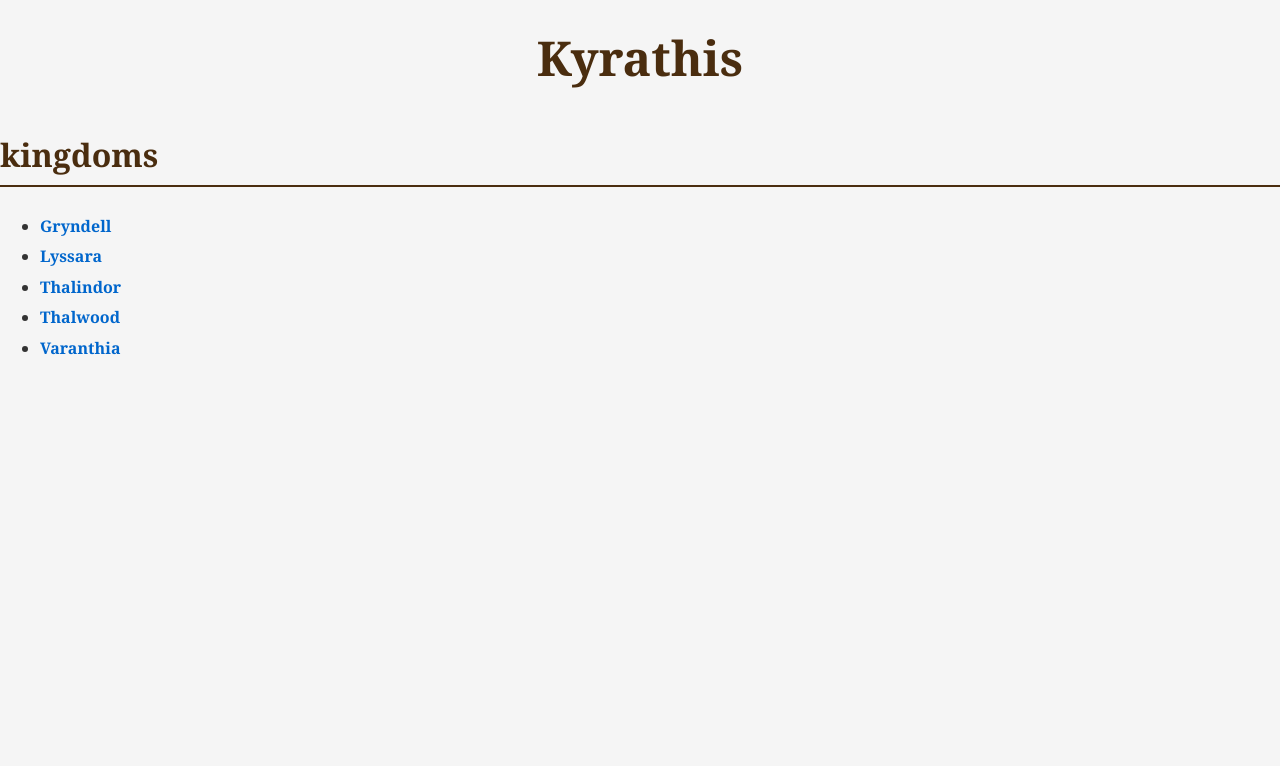
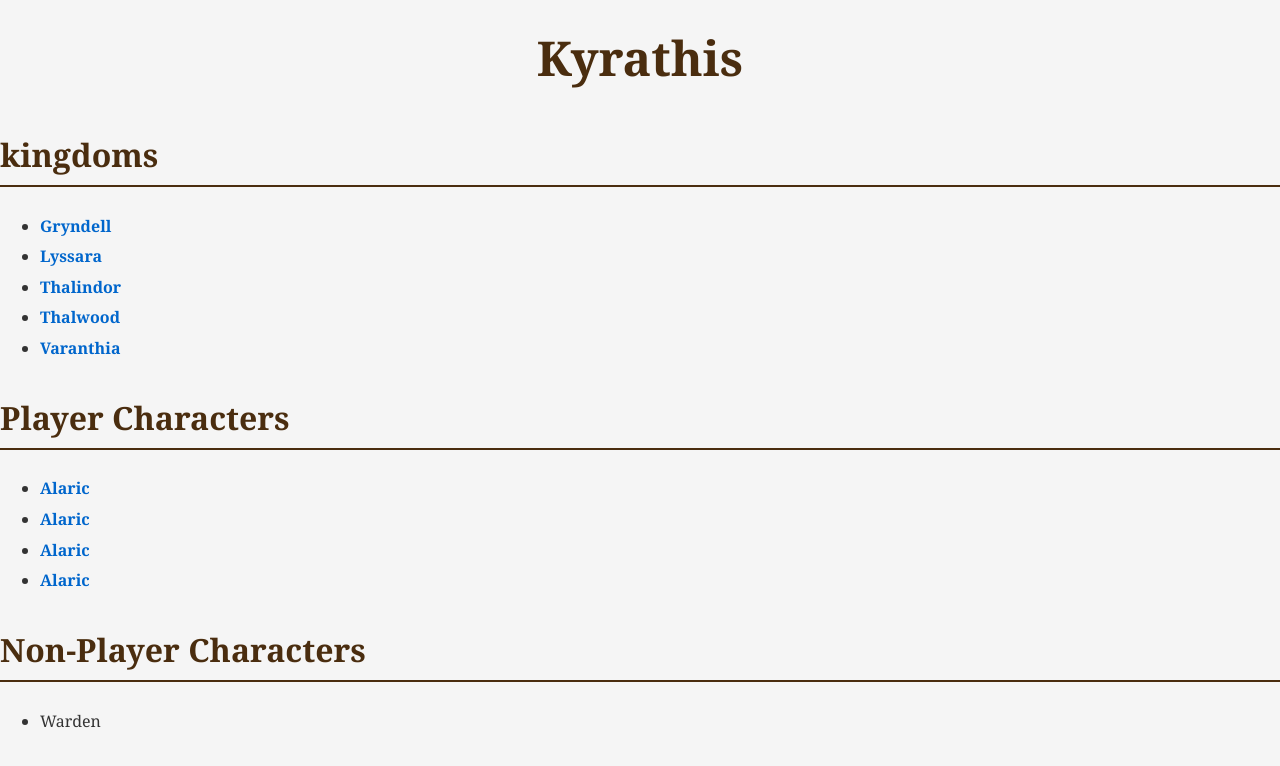
Before and after one commit to Star-Wars-Man/DnD, a plain HTML site: page index.html in a window 1280 px wide. Drawn offline with Linux system fonts and the light colour scheme.

Commit message:
link index

```diff
--- a/index.html
+++ b/index.html
@@ -18,6 +18,16 @@
             <li><a href="Kingdoms/Thalwood.html">Thalwood</a></li>
             <li><a href="Kingdoms/Varanthia.html">Varanthia</a></li>
         </ul>
-
+        <h2>Player Characters</h2>
+        <ul>
+            <li><a href="PlayerCharacters/Alaric.html">Alaric</a></li>
+            <li><a href="PlayerCharacters/Alaric.html">Alaric</a></li>
+            <li><a href="PlayerCharacters/Alaric.html">Alaric</a></li>
+            <li><a href="PlayerCharacters/Alaric.html">Alaric</a></li>
+        </ul>
+        <h2>Non-Player Characters</h2>
+        <ul>
+            <li><a href="People/NPC's/Warden.html"></a>Warden</li>
+        </ul>
     </body>
 </html>
```
Also changed, not shown: People/NPC's/Warden.html (renamed from People/Warden.html).
